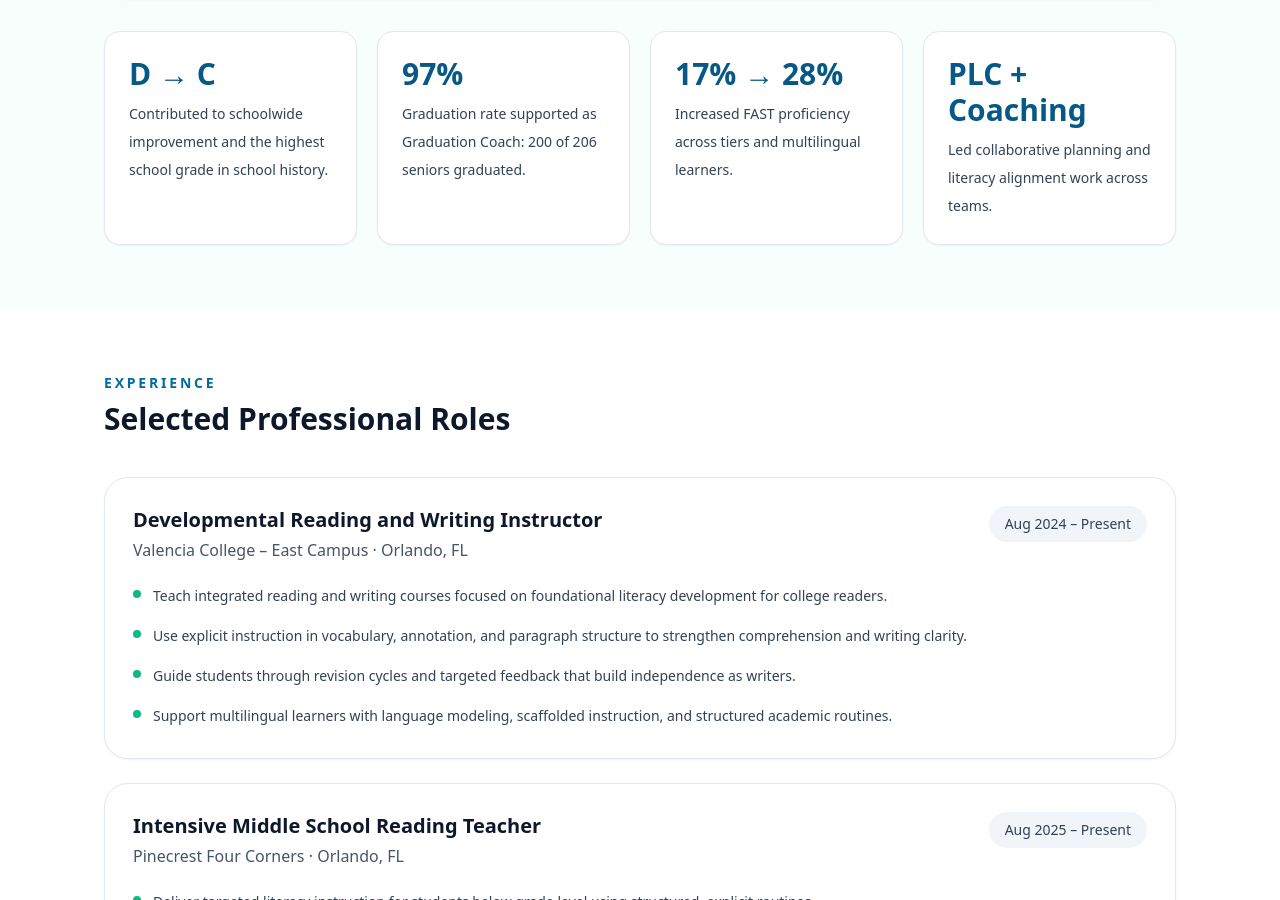
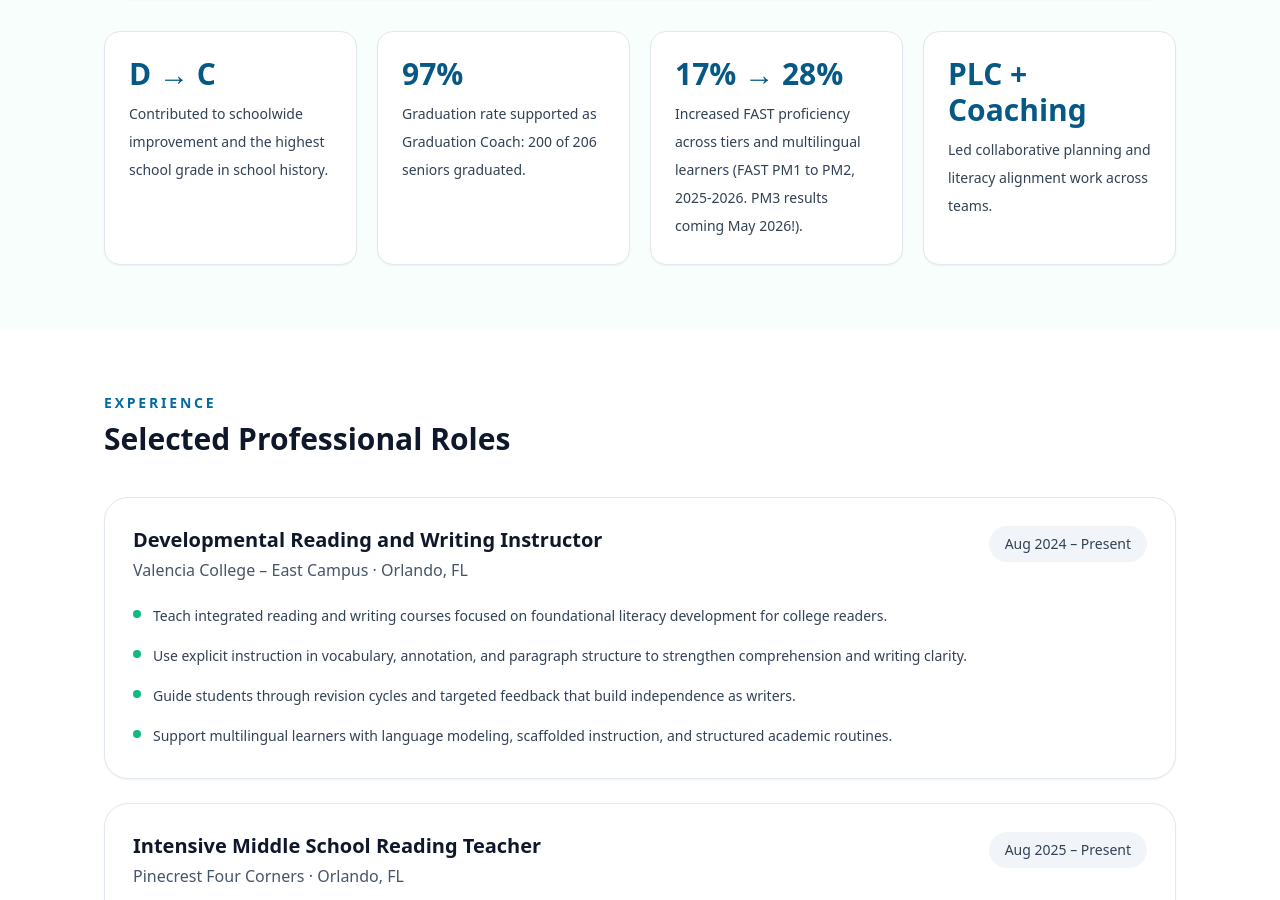
Before and after one commit to profscott311/mrscott-vitae, a Next.js app: page / in a window 1280 px wide. Shown: the part 3102-4002 px from the top of the page. Built offline with nearby package versions, Linux system fonts and the light colour scheme.

Commit message:
Enhance FAST proficiency description with timeline
Updated text to include specific FAST proficiency details and timeline.

```diff
--- a/app/page.jsx
+++ b/app/page.jsx
@@ -380,7 +380,7 @@ export default function EducationalVitaeLandingPage() {
             <div className="rounded-2xl border border-slate-200 bg-white p-6 shadow-sm">
               <p className="text-3xl font-bold text-sky-800">17% → 28%</p>
               <p className="mt-2 text-sm leading-7 text-slate-700">
-                Increased FAST proficiency across tiers and multilingual learners.
+                Increased FAST proficiency across tiers and multilingual learners (FAST PM1 to PM2, 2025-2026. PM3 results coming May 2026!).
               </p>
             </div>
             <div className="rounded-2xl border border-slate-200 bg-white p-6 shadow-sm">
```
